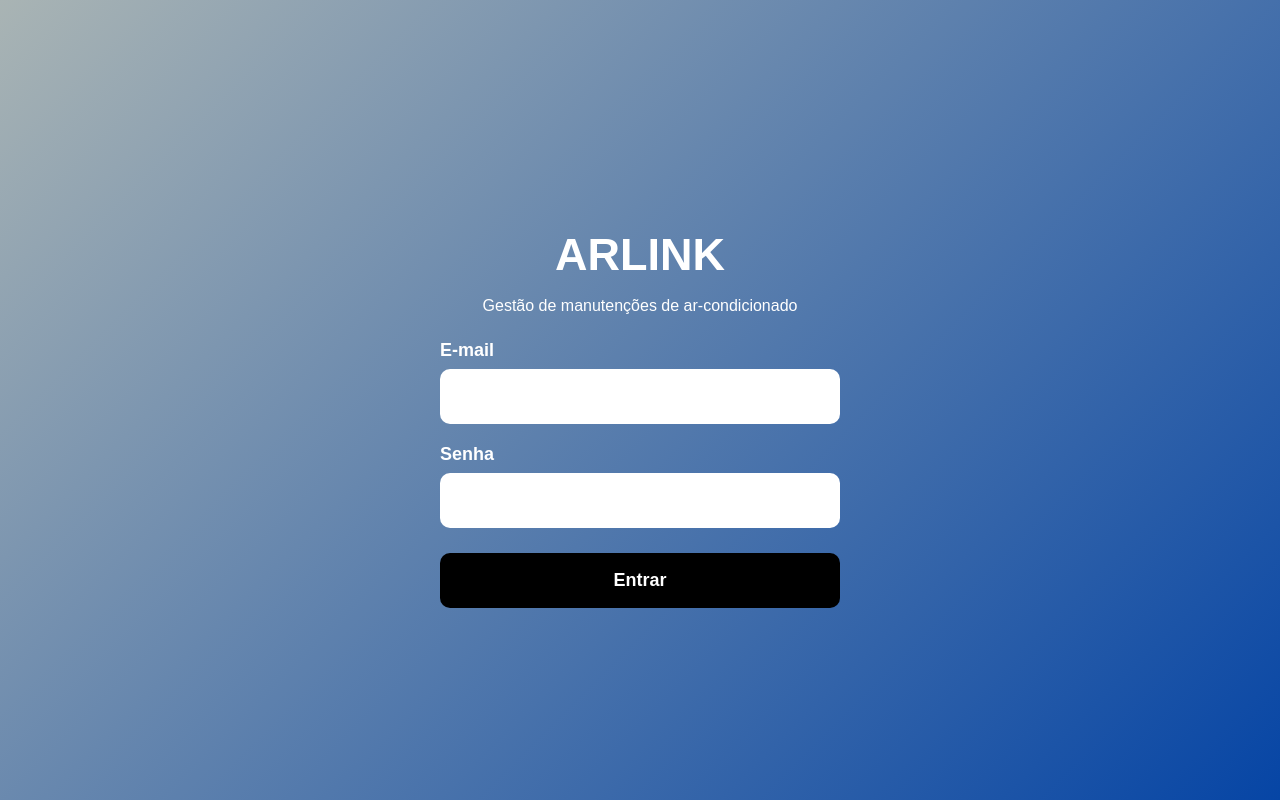
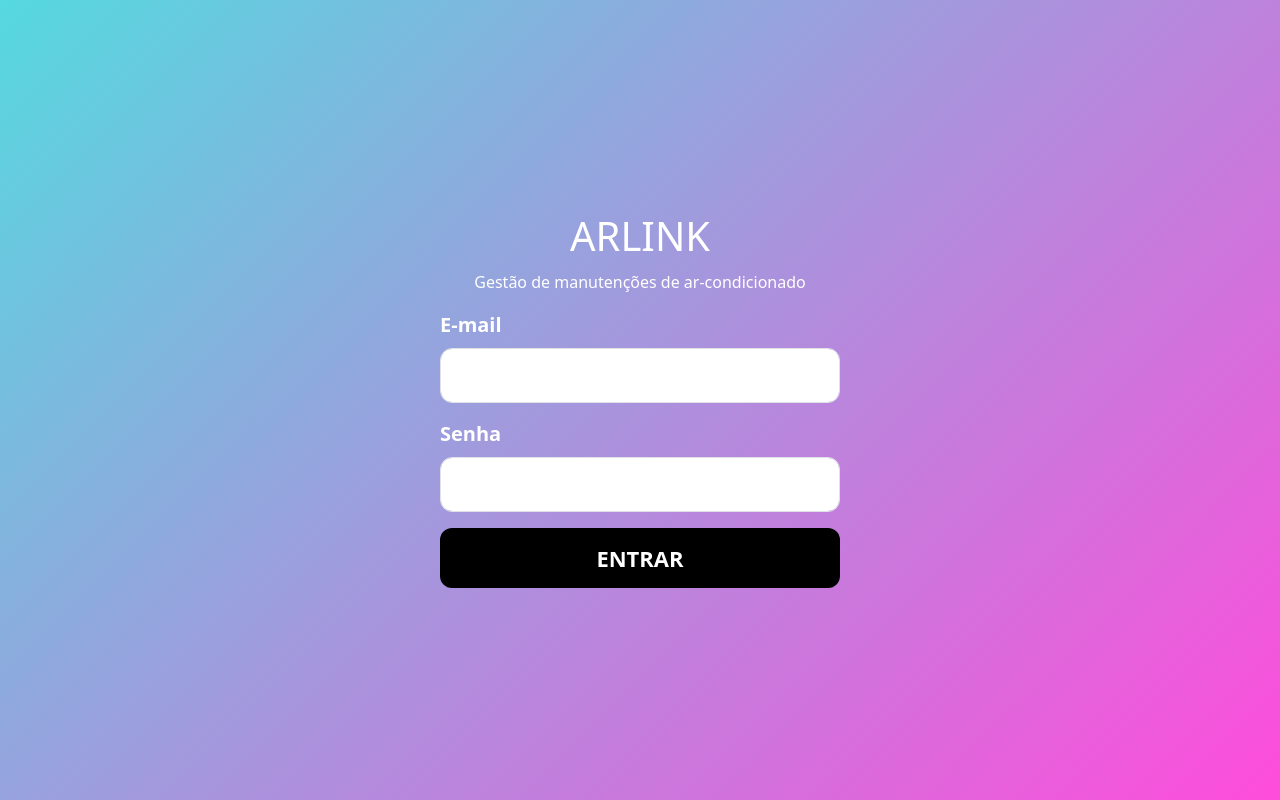
Before and after one commit to ZAbilio/Arlink, a PHP site: page /login.php in a window 1280 px wide. Run offline with PHP 8.4, Linux system fonts and the light colour scheme.

Commit message:
Adiciona Bootstrap ao login

```diff
--- a/assets/css/style.css
+++ b/assets/css/style.css
@@ -1,16 +1,15 @@
 body {
     margin: 0;
     min-height: 100vh;
-    background: linear-gradient(135deg, #a9b4b4, #0645a5);
-    font-family: Arial, sans-serif;
+    background: linear-gradient(135deg, #55d9df, #ff4cdb);
 }
 
-.pagina-login {
+.container {
     width: 100%;
     min-height: 100vh;
-    display: flex;
-    justify-content: center;
-    align-items: center;
+    display: flex !important;
+    justify-content: center !important;
+    align-items: center !important;
 }
 
 .login {
@@ -20,51 +19,28 @@ body {
 
 .login h1 {
     text-align: center;
-    font-size: 45px;
-    margin-bottom: 5px;
+    margin-bottom: 10px;
 }
 
 .login p {
     text-align: center;
-    font-size: 16px;
-    margin-bottom: 25px;
 }
 
 .login label {
-    display: block;
     font-weight: bold;
-    font-size: 18px;
-    margin-top: 20px;
-    margin-bottom: 8px;
+    font-size: 20px;
 }
 
 .login input {
-    width: 100%;
     height: 55px;
-    box-sizing: border-box;
-    border: none;
-    border-radius: 10px;
-    padding: 12px;
-    font-size: 16px;
-}
-
-.login input:focus {
-    outline: 3px solid rgba(255, 255, 255, 0.4);
+    border-radius: 12px;
 }
 
 .login button {
-    width: 100%;
-    height: 55px;
-    margin-top: 25px;
+    height: 60px;
     background-color: black;
-    color: white;
     border: none;
-    border-radius: 10px;
-    font-size: 18px;
+    font-size: 22px;
     font-weight: bold;
-    cursor: pointer;
+    border-radius: 12px;
 }
-
-.login button:hover {
-    background-color: #222;
-}
--- a/login.php
+++ b/login.php
@@ -56,51 +56,60 @@ if ($_SERVER['REQUEST_METHOD'] === 'POST') {
 
     <title>Login | ARLINK</title>
 
+    <link rel="stylesheet" href="assets/bootstrap/css/bootstrap.min.css">
     <link rel="stylesheet" href="assets/css/style.css">
 </head>
 <body>
 
-    <div class="pagina-login">
-        <section class="login">
+<div class="container">
+
+    <div class="login">
+
         <h1>ARLINK</h1>
         <p>Gestão de manutenções de ar-condicionado</p>
 
         <?php if ($erro !== ''): ?>
-                <p role="alert">
+            <p>
                 <?php echo htmlspecialchars($erro, ENT_QUOTES, 'UTF-8'); ?>
             </p>
         <?php endif; ?>
 
         <form action="login.php" method="POST">
-                <div>
-                    <label for="email">E-mail</label>
 
+            <div class="mb-3">
+                <label for="email" class="form-label">E-mail</label>
                 <input
                     type="email"
                     id="email"
                     name="email"
+                    class="form-control"
                     value="<?php echo htmlspecialchars($email, ENT_QUOTES, 'UTF-8'); ?>"
-                        autocomplete="email"
                     required
                 >
             </div>
 
-                <div>
-                    <label for="senha">Senha</label>
-
+            <div class="mb-3">
+                <label for="senha" class="form-label">Senha</label>
                 <input
                     type="password"
                     id="senha"
                     name="senha"
-                        autocomplete="current-password"
+                    class="form-control"
                     required
                 >
             </div>
 
-                <button type="submit">Entrar</button>
+            <button type="submit" class="btn btn-primary w-100">
+                ENTRAR
+            </button>
+
         </form>
-        </section>
+
+    </div>
+
 </div>
 
 </body>
+
+
 </html>
```
Lines whose indentation alone changed are shown as unchanged.
